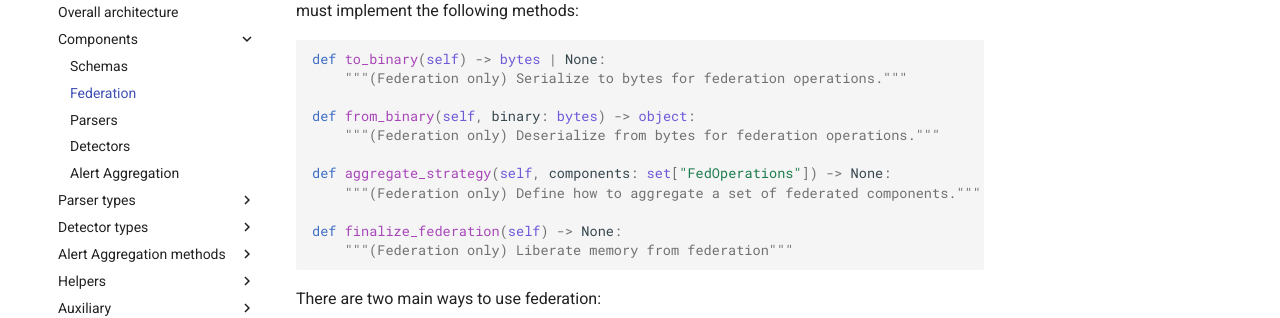
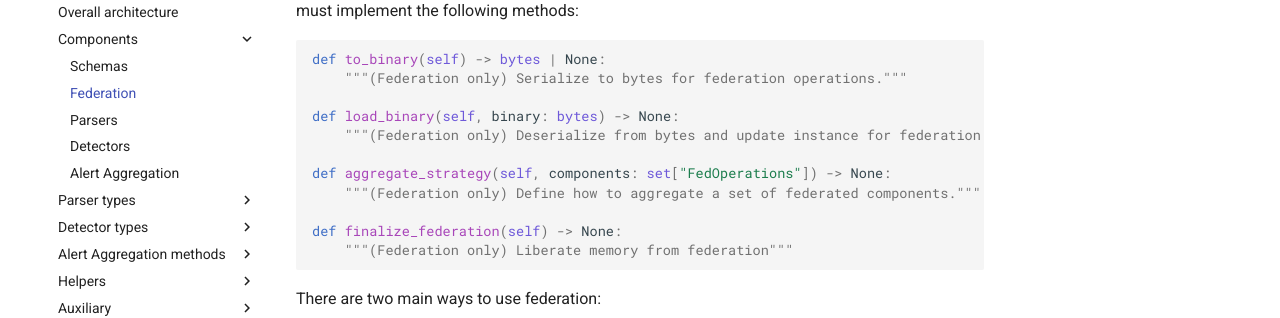
Before and after one commit to ait-detectmate/DetectMateLibrary, an MkDocs documentation site: the page built from docs/federation.md, in a window 1280 px wide and 900 px high. Shown: the part 207-525 px from the top of the window. Built offline with MkDocs 1.6.1 and Material for MkDocs 9.7.7, drawn with Linux system fonts in a browser that asks for light colours.

Commit message:
update docs

```diff
--- a/docs/federation.md
+++ b/docs/federation.md
@@ -6,8 +6,8 @@ This section explains how to use the federation setup. For a component to suppor
 def to_binary(self) -> bytes | None:
     """(Federation only) Serialize to bytes for federation operations."""
 
-def from_binary(self, binary: bytes) -> object:
-    """(Federation only) Deserialize from bytes for federation operations."""
+def load_binary(self, binary: bytes) -> None:
+    """(Federation only) Deserialize from bytes and update instance for federation operations."""
 
 def aggregate_strategy(self, components: set["FedOperations"]) -> None:
     """(Federation only) Define how to aggregate a set of federated components."""
```
Also changed, not shown: 1 other file.
